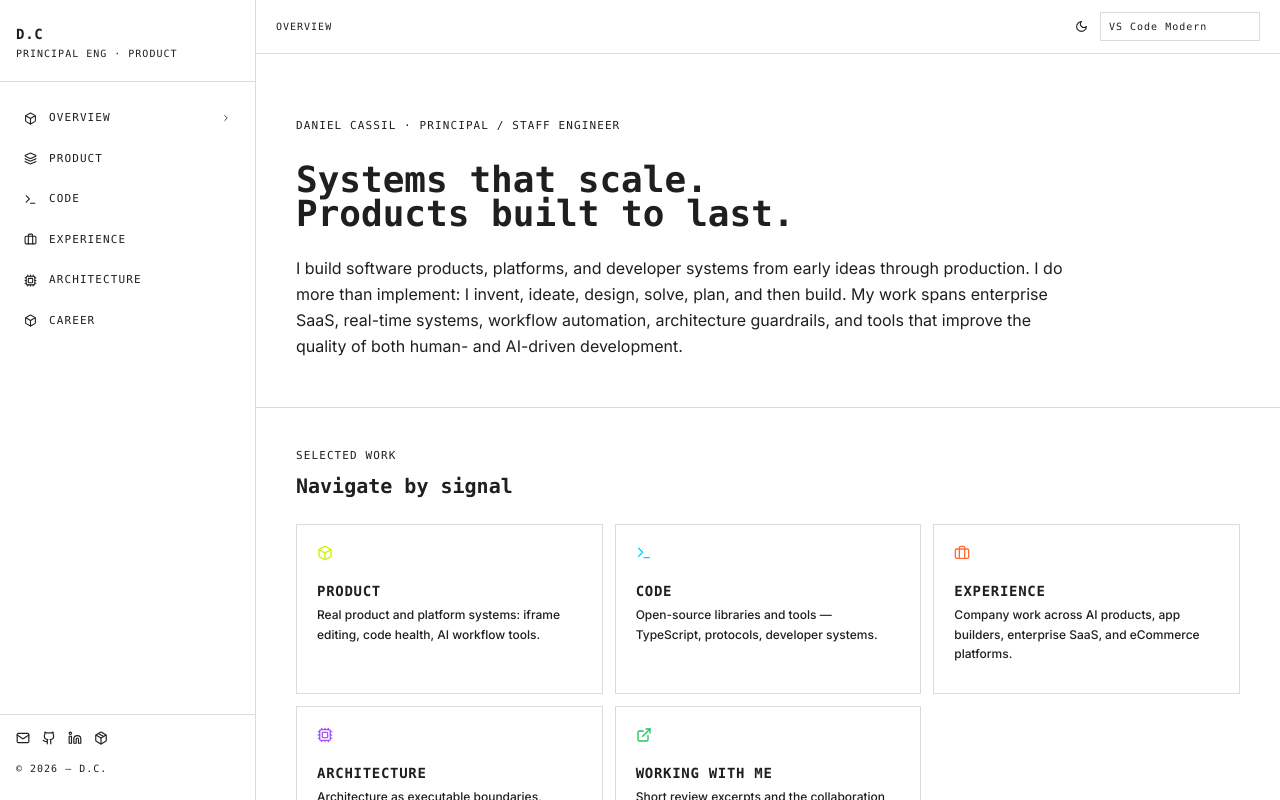
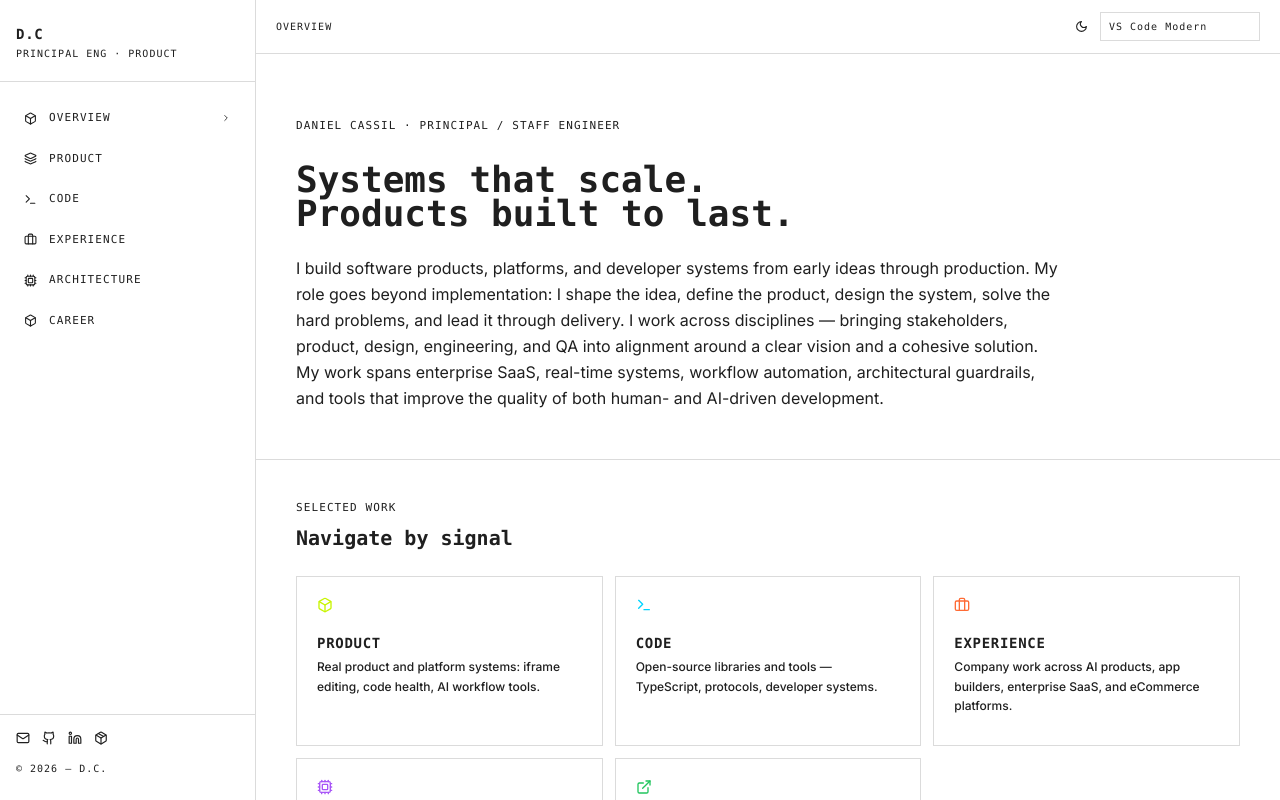
Before and after one commit to dcassil/dcassil.github.io, a React (Vite) app: page / in a window 1280 px wide. Built offline with nearby package versions, Linux system fonts and the light colour scheme.

Commit message:
Update portfolio page summaries

```diff
--- a/src/app/App.tsx
+++ b/src/app/App.tsx
@@ -525,13 +525,13 @@ const CAREER_QUOTES = [
     quote:
       "He is my go to guy for insights on keeping the user first and for squad-wide communication as scrum master.",
     source: "NetSuite manager review",
-    theme: "User-first product judgment",
+    theme: "User-first product thinking",
   },
   {
     quote:
       "I can give you something and trust that it is going to be handled properly and on time.",
     source: "NetSuite manager review",
-    theme: "Ownership and reliability",
+    theme: "Ownership and follow-through",
   },
   {
     quote:
@@ -543,13 +543,13 @@ const CAREER_QUOTES = [
     quote:
       "When I was out for a couple weeks, I was able to trust that the team would still progress and Daniel was a key component to that.",
     source: "NetSuite quarterly review",
-    theme: "Team continuity",
+    theme: "Team continuity and trust",
   },
   {
     quote:
       "Daniel is an idea guy. He's sharp and up to date on the task at hand.",
     source: "Matthew Sanders, Human Interface Designer at Apple · client recommendation, 2010",
-    theme: "Product and design thinking",
+    theme: "Product and design instinct",
   },
 ];
 
@@ -922,9 +922,12 @@ function HomePage({ navigate }: { navigate: (s: Section) => void }) {
               </h1>
               <p className="mt-6 text-base text-muted-foreground leading-relaxed break-words">
                 I build software products, platforms, and developer systems from early ideas through production.
-                I do more than implement: I invent, ideate, design, solve, plan, and then build. My work spans
-                enterprise SaaS, real-time systems, workflow automation, architecture guardrails, and tools that
-                improve the quality of both human- and AI-driven development.
+                My role goes beyond implementation: I shape the idea, define the product, design the system,
+                solve the hard problems, and lead it through delivery. I work across disciplines — bringing
+                stakeholders, product, design, engineering, and QA into alignment around a clear vision and a
+                cohesive solution. My work spans enterprise SaaS, real-time systems, workflow automation,
+                architectural guardrails, and tools that improve the quality of both human- and AI-driven
+                development.
               </p>
             </div>
           </div>
@@ -984,7 +987,7 @@ function ProductPage() {
       <PageHeader
         eyebrow="Selected Work"
         title="Product"
-        description="Product and platform systems with enough implementation detail to show the architecture behind the surface."
+        description="Product-first work spanning strategy, experience, systems, and delivery — built around real user needs and carried through production."
       />
 
       <div className="flex flex-col divide-y divide-border">
@@ -1037,7 +1040,7 @@ function CodePage() {
       <PageHeader
         eyebrow="Open Source"
         title="Code"
-        description="A selection of public repositories and private product systems, grouped around protocol design, visual editing, code health, and agent workflow tooling."
+        description="A closer look at how I design and build software: public libraries, private product systems, and the architectural patterns behind them. The work spans typed protocols, visual tooling, code health, agent workflows, and systems designed to remain clear, testable, and dependable as they grow."
       />
 
       <div className="grid grid-cols-1 lg:grid-cols-2 gap-3">
@@ -1092,7 +1095,7 @@ function ExperiencePage() {
       <PageHeader
         eyebrow="Experience"
         title="Companies"
-        description="Selected company work across AI/ML platforms, application builders, enterprise SaaS, eCommerce, CMS systems, and engineering leadership."
+        description="Selected work across AI/ML products, application-building platforms, enterprise SaaS, eCommerce, and content systems — spanning product development, platform architecture, technical strategy, and engineering leadership."
       />
 
       <div className="flex flex-col divide-y divide-border">
@@ -1145,7 +1148,7 @@ function ArchitecturePage() {
       <PageHeader
         eyebrow="Technical Writing"
         title="Architecture"
-        description="Architecture treated as an enforced system: boundaries, contracts, tests, and review gates."
+        description="Architecture works best when it is more than documentation. These pieces explore how principles become practical constraints through composable primitives, dependency boundaries, typed interfaces, automated tests, and delivery workflows."
       >
         <Tag>Markdown</Tag>
         <Tag>ADR</Tag>
@@ -1164,7 +1167,7 @@ function CareerPage() {
       <PageHeader
         eyebrow="Working Style"
         title="Working With Me"
-        description="A few short excerpts from older reviews, included because they line up with the work I still do: make ambiguous systems clearer, keep the user in view, and help teams move through product and architecture tension."
+        description="A few excerpts from past reviews and recommendations that reflect how I still work today: bringing clarity to ambiguous problems, keeping the user in view, taking ownership, and helping teams stay aligned through product and architecture decisions."
       />
 
       <div className="grid grid-cols-1 lg:grid-cols-2 gap-3 mb-12">
```
